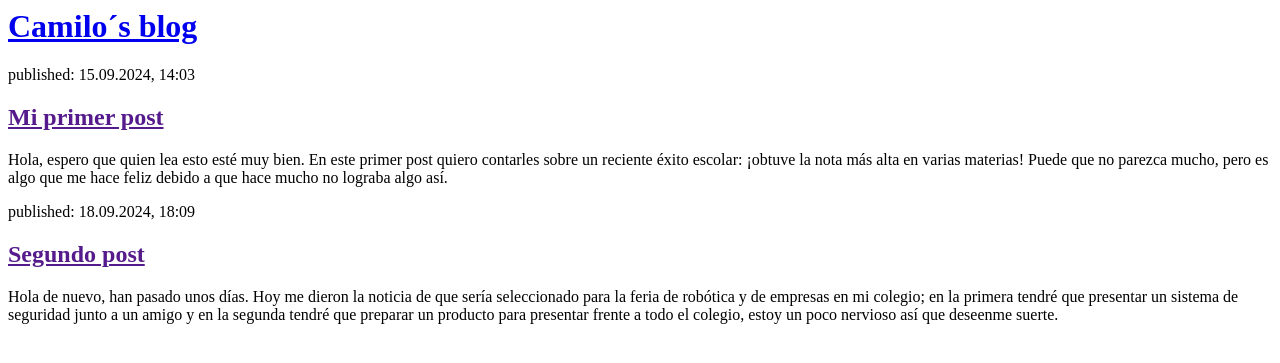
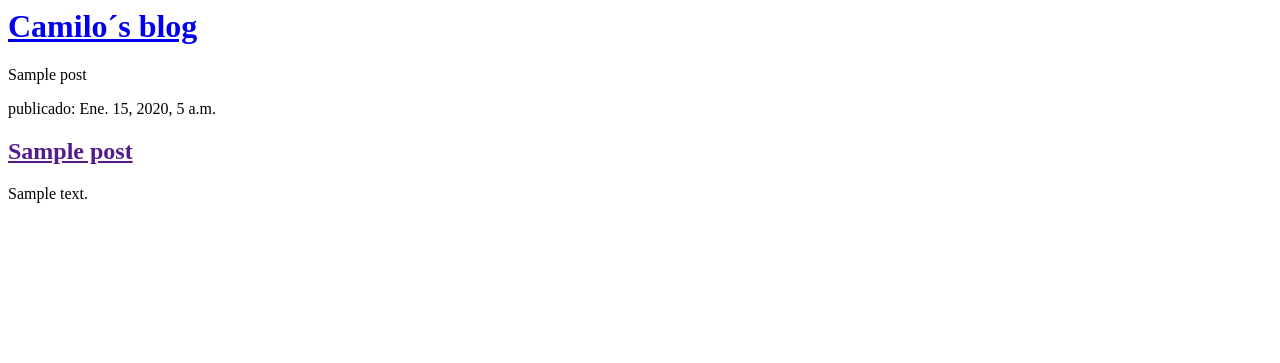
Before and after one commit to camiloc11121/my-first-blog2, a Django app: page / in a window 1280 px wide. Shown: the top 363 px of the page. Run offline with Django 3.2, Linux system fonts and the light colour scheme; tables that the repository leaves empty hold one stand-in row (values such as "Sample post").

Commit message:
Templates modificados para mostrar post desde base de datos.

```diff
--- a/mysite/blog/templates/blog/post_list.html
+++ b/mysite/blog/templates/blog/post_list.html
@@ -6,17 +6,13 @@
         <div>
             <h1><a href="/">Camilo´s blog</a></h1>
         </div>
-
+        {% for post in posts %} {{ post }}
         <div>
-            <p>published: 15.09.2024, 14:03</p>
-            <h2><a href="">Mi primer post</a></h2>
-            <p>Hola, espero que quien lea esto esté muy bien. En este primer post quiero contarles sobre un reciente éxito escolar: ¡obtuve la nota más alta en varias materias! Puede que no parezca mucho, pero es algo que me hace feliz debido a que hace mucho no lograba algo así.</p>
+            <p> publicado: {{ post.published_date }}</p>
+        <h2><a href="">{{ post.title }}</a></h2>
+        <p>{{ post.text|linebreaksbr }}</p>
         </div>
 
-        <div>
-            <p>published: 18.09.2024, 18:09</p>
-            <h2><a href="">Segundo post</a></h2>
-            <p>Hola de nuevo, han pasado unos días. Hoy me dieron la noticia de que sería seleccionado para la feria de robótica y de empresas en mi colegio; en la primera tendré que presentar un sistema de seguridad junto a un amigo y en la segunda tendré que preparar un producto para presentar frente a todo el colegio, estoy un poco nervioso así que deseenme suerte.</p>
-        </div>
+        {% endfor %}
     </body>
 </html>
--- a/mysite/blog/views.py
+++ b/mysite/blog/views.py
@@ -2,5 +2,10 @@ from django.shortcuts import render
 
 # Create your views here.
 
+from django.shortcuts import render
+from django.utils import timezone
+from .models import Post
+
 def post_list(request):
-    return render(request, 'blog/post_list.html', {})
+    posts = Post.objects.filter(published_date__lte=timezone.now()).order_by('published_date')
+    return render(request, 'blog/post_list.html', {'posts': posts})
```
